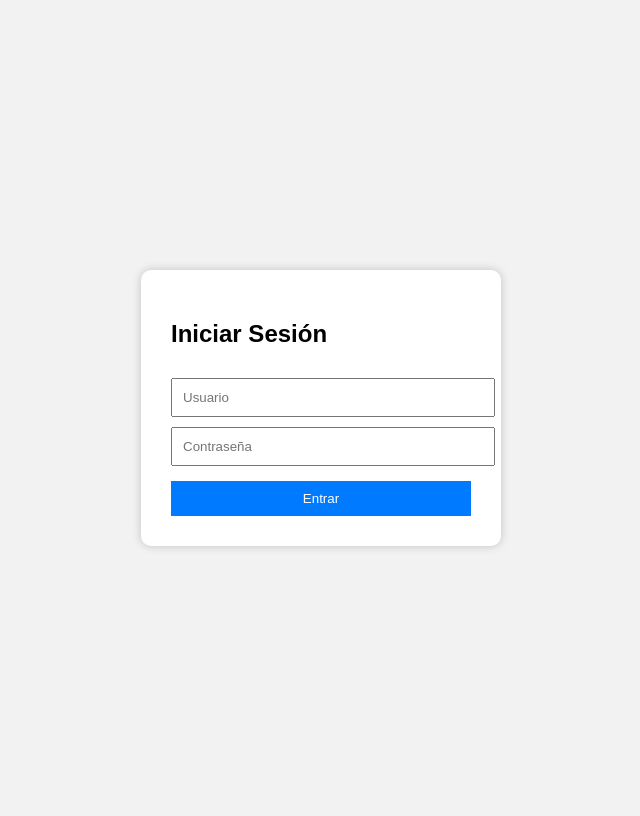
After one commit to bioenergypty-dev/facerecognition, a Flask app: page /login in a window 1280 px wide. The commit adds this page. Shown: the whole page, without its empty margins (319-959 px from the left). Run offline with Flask 3, Linux system fonts and the light colour scheme.

Commit message:
Fix Render login session

```diff
--- a/app.py
+++ b/app.py
@@ -1,6 +1,7 @@
+from flask import Flask, render_template, request, jsonify, send_file, session, redirect, url_for, flash
+from functools import wraps
+from werkzeug.middleware.proxy_fix import ProxyFix
 
-from flask import Flask, render_template, request, jsonify, send_file, redirect, url_for, session
-app.secret_key = "supersecretkey"
 import os, cv2, csv, base64
 import numpy as np
 from datetime import datetime
@@ -17,156 +18,395 @@
 
 app = Flask(__name__)
 
+# ---------------- CONFIG RENDER ----------------
+
+app.wsgi_app = ProxyFix(app.wsgi_app, x_proto=1, x_host=1)
+
+app.secret_key = os.environ.get(
+    'SECRET_KEY',
+    'c0mfL1ctR3nd3r2026'
+)
+
+app.config['SESSION_COOKIE_HTTPONLY'] = True
+app.config['SESSION_COOKIE_SAMESITE'] = 'Lax'
+app.config['SESSION_COOKIE_SECURE'] = True
+app.config['REMEMBER_COOKIE_SECURE'] = True
+app.config['PREFERRED_URL_SCHEME'] = 'https'
+
+# ---------------- CREDENCIALES ----------------
+
 USERNAME = "admin"
 PASSWORD = "123456"
 
-@app.route("/login", methods=["GET", "POST"])
+SESION_RRHH = {}  # Estado RRHH
+
+BASE = os.path.dirname(os.path.abspath(__file__))
+DATA = os.path.join(BASE, "data")
+CAP = os.path.join(BASE, "capturas")
+
+CSV_RRHH = os.path.join(DATA, "empleados.csv")
+CSV_VIG = os.path.join(DATA, "registros_vigilancia.csv")
+
+os.makedirs(DATA, exist_ok=True)
+os.makedirs(os.path.join(CAP, "rrhh"), exist_ok=True)
+os.makedirs(os.path.join(CAP, "vigilancia"), exist_ok=True)
+
+# ---------------- AUTENTICACIÓN ----------------
+
+def login_required(func):
+    @wraps(func)
+    def wrapper(*args, **kwargs):
+        if not session.get('usuario'):
+            return redirect(url_for('login', next=request.path))
+        return func(*args, **kwargs)
+    return wrapper
+
+
+def validar_credenciales(usuario, password):
+
+    admin_user = os.environ.get('ADMIN_USER', USERNAME)
+    admin_password = os.environ.get('ADMIN_PASSWORD', PASSWORD)
+
+    # Admin principal
+    if usuario == admin_user and password == admin_password:
+        return True
+
+    # Usuarios RRHH
+    if os.path.exists(CSV_RRHH):
+        with open(CSV_RRHH, 'r', encoding='utf-8') as f:
+
+            for row in csv.DictReader(f):
+
+                if (
+                    row.get('usuario') == usuario
+                    and row.get('contraseña') == password
+                ):
+                    return True
+
+    return False
+
+
+@app.route('/login', methods=['GET', 'POST'])
 def login():
-    if request.method == "POST":
-        username = request.form.get("username")
-        password = request.form.get("password")
 
-        if username == USERNAME and password == PASSWORD:
-            session["logged_in"] = True
-            return redirect(url_for("home"))
+    if session.get('usuario'):
+        return redirect(url_for('index'))
 
-        return render_template("login.html", error="Usuario o contraseña incorrectos")
+    error = None
 
-    return render_template("login.html")
+    if request.method == 'POST':
 
-SESION_RRHH = {}  # Estado RRHH
-BASE = os.path.dirname(os.path.abspath(__file__))
-DATA = os.path.join(BASE,"data")
-CAP = os.path.join(BASE,"capturas")
-CSV_RRHH = os.path.join(DATA,"empleados.csv")
-CSV_VIG = os.path.join(DATA,"registros_vigilancia.csv")
+        usuario = request.form.get('username', '').strip()
+        password = request.form.get('password', '').strip()
 
-os.makedirs(DATA,exist_ok=True)
-os.makedirs(os.path.join(CAP,"rrhh"),exist_ok=True)
-os.makedirs(os.path.join(CAP,"vigilancia"),exist_ok=True)
+        if validar_credenciales(usuario, password):
 
-# -------------------- RUTAS --------------------
+            session['usuario'] = usuario
+
+            flash(
+                'Bienvenido, {}.'.format(usuario),
+                'success'
+            )
+
+            next_page = request.args.get('next')
+
+            if not next_page or next_page == '/login':
+                next_page = url_for('index')
+
+            return redirect(next_page)
+
+        error = 'Usuario o contraseña incorrectos.'
+
+    return render_template('login.html', error=error)
+
+
+@app.route('/logout')
+def logout():
+
+    session.clear()
+
+    flash(
+        'Has cerrado sesión con éxito.',
+        'success'
+    )
+
+    return redirect(url_for('login'))
+
+# ---------------- RUTAS ----------------
+
 @app.route("/")
-def home():
-    if not session.get("logged_in"):
-        return redirect(url_for("login"))
-
+@login_required
+def index():
     return render_template("index.html")
 
-@app.route("/logout")
-def logout():
-    session.clear()
-    return redirect(url_for("login"))
 
 @app.route("/rrhh")
+@login_required
 def rrhh():
     return render_template("rrhh.html")
 
+
 @app.route("/vigilancia")
+@login_required
 def vigilancia():
     return render_template("vigilancia.html")
 
+
 @app.route("/admin")
+@login_required
 def admin():
-    # Leer CSV RRHH
-    rrhh=[]
+
+    rrhh = []
+
     if os.path.exists(CSV_RRHH):
-        with open(CSV_RRHH,"r",encoding="utf-8") as f:
-            rrhh=list(csv.DictReader(f))
-    # Leer CSV Vigilancia
-    vig=[]
+
+        with open(CSV_RRHH, "r", encoding="utf-8") as f:
+            rrhh = list(csv.DictReader(f))
+
+    vig = []
+
     if os.path.exists(CSV_VIG):
-        with open(CSV_VIG,"r",encoding="utf-8") as f:
-            vig=list(csv.DictReader(f))
-    return render_template("admin.html", rrhh=rrhh, vig=vig)
+
+        with open(CSV_VIG, "r", encoding="utf-8") as f:
+            vig = list(csv.DictReader(f))
+
+    return render_template(
+        "admin.html",
+        rrhh=rrhh,
+        vig=vig
+    )
+
 
 @app.route("/download/<tipo>")
+@login_required
 def download(tipo):
-    if tipo=="rrhh" and os.path.exists(CSV_RRHH):
+
+    if tipo == "rrhh" and os.path.exists(CSV_RRHH):
         return send_file(CSV_RRHH, as_attachment=True)
-    if tipo=="vig" and os.path.exists(CSV_VIG):
+
+    if tipo == "vig" and os.path.exists(CSV_VIG):
         return send_file(CSV_VIG, as_attachment=True)
+
     return "Archivo no encontrado"
 
-# -------------------- RRHH --------------------
+# ---------------- RRHH ----------------
+
 @app.route("/rrhh_procesar", methods=["POST"])
+@login_required
 def rrhh_procesar():
+
     d = request.json
     u = d["usuario"]
+
     if u not in SESION_RRHH:
-        SESION_RRHH[u] = {"parp":0,"ojo":"abierto","capturas":0}
+
+        SESION_RRHH[u] = {
+            "parp": 0,
+            "ojo": "abierto",
+            "capturas": 0
+        }
 
     s = SESION_RRHH[u]
 
-    img_bytes = base64.b64decode(d["frame"].split(",",1)[1])
-    frame = cv2.imdecode(np.frombuffer(img_bytes,np.uint8),1)
+    img_bytes = base64.b64decode(
+        d["frame"].split(",", 1)[1]
+    )
+
+    frame = cv2.imdecode(
+        np.frombuffer(img_bytes, np.uint8),
+        1
+    )
 
     r = procesar(frame)
+
     if not r:
-        return jsonify({"estado":"❌ ROSTRO NO DETECTADO"})
+        return jsonify({
+            "estado": "❌ ROSTRO NO DETECTADO"
+        })
 
     puntos, ear = r
-    ojo_actual = "cerrado" if ear < 0.23 else "abierto"
 
-    if ojo_actual=="cerrado" and s["ojo"]=="abierto":
-        s["parp"] +=1
-    s["ojo"]=ojo_actual
+    ojo_actual = (
+        "cerrado"
+        if ear < 0.23
+        else "abierto"
+    )
 
-    if s["parp"]<3:
-        return jsonify({"estado":f"PARPADEOS {s['parp']}/3","puntos":puntos})
-    if ojo_actual!="abierto":
-        return jsonify({"estado":"✔ VIDA CONFIRMADA - ABRA LOS OJOS","puntos":puntos})
+    if ojo_actual == "cerrado" and s["ojo"] == "abierto":
+        s["parp"] += 1
 
-    if s["capturas"]<5:
-        ahora=datetime.now()
-        ruta_usuario=os.path.join(CAP,"rrhh",u)
-        os.makedirs(ruta_usuario,exist_ok=True)
-        nombre_img=f"{ahora.strftime('%Y%m%d_%H%M%S')}_{s['capturas']+1}.jpg"
-        cv2.imwrite(os.path.join(ruta_usuario,nombre_img),frame)
-        s["capturas"] +=1
+    s["ojo"] = ojo_actual
+
+    if s["parp"] < 3:
+
+        return jsonify({
+            "estado": f"PARPADEOS {s['parp']}/3",
+            "puntos": puntos
+        })
+
+    if ojo_actual != "abierto":
+
+        return jsonify({
+            "estado": "✔ VIDA CONFIRMADA - ABRA LOS OJOS",
+            "puntos": puntos
+        })
+
+    if s["capturas"] < 5:
+
+        ahora = datetime.now()
+
+        ruta_usuario = os.path.join(
+            CAP,
+            "rrhh",
+            u
+        )
+
+        os.makedirs(ruta_usuario, exist_ok=True)
+
+        nombre_img = (
+            f"{ahora.strftime('%Y%m%d_%H%M%S')}_"
+            f"{s['capturas']+1}.jpg"
+        )
+
+        cv2.imwrite(
+            os.path.join(ruta_usuario, nombre_img),
+            frame
+        )
+
+        s["capturas"] += 1
 
         existe = os.path.exists(CSV_RRHH)
-        with open(CSV_RRHH,"a",newline="",encoding="utf-8") as f:
+
+        with open(
+            CSV_RRHH,
+            "a",
+            newline="",
+            encoding="utf-8"
+        ) as f:
+
             w = csv.writer(f)
+
             if not existe:
-                w.writerow(["usuario","contraseña","nombre","apellidos","fecha_nacimiento","fecha_alta","cargo","hora","coordenadas"])
+
+                w.writerow([
+                    "usuario",
+                    "contraseña",
+                    "nombre",
+                    "apellidos",
+                    "fecha_nacimiento",
+                    "fecha_alta",
+                    "cargo",
+                    "hora",
+                    "coordenadas"
+                ])
+
             w.writerow([
-                u,d["password"],d["nombre"],d["apellidos"],d["nacimiento"],
-                ahora.date(),d["cargo"],ahora.strftime("%H:%M:%S"),puntos
+                u,
+                d["password"],
+                d["nombre"],
+                d["apellidos"],
+                d["nacimiento"],
+                ahora.date(),
+                d["cargo"],
+                ahora.strftime("%H:%M:%S"),
+                puntos
             ])
-        return jsonify({"estado":f"✅ CAPTURA {s['capturas']}/5 REGISTRADA","puntos":puntos})
 
-    return jsonify({"estado":"✅ REGISTRO COMPLETO","puntos":puntos})
+        return jsonify({
+            "estado": f"✅ CAPTURA {s['capturas']}/5 REGISTRADA",
+            "puntos": puntos
+        })
 
-# -------------------- VIGILANCIA --------------------
+    return jsonify({
+        "estado": "✅ REGISTRO COMPLETO",
+        "puntos": puntos
+    })
+
+# ---------------- VIGILANCIA ----------------
+
 @app.route("/vig_procesar", methods=["POST"])
+@login_required
 def vig_procesar():
+
     d = request.json
-    img_bytes = base64.b64decode(d["frame"].split(",",1)[1])
-    frame = cv2.imdecode(np.frombuffer(img_bytes,np.uint8),1)
+
+    img_bytes = base64.b64decode(
+        d["frame"].split(",", 1)[1]
+    )
+
+    frame = cv2.imdecode(
+        np.frombuffer(img_bytes, np.uint8),
+        1
+    )
 
     r = procesar(frame)
-    pts=None
-    estado="❌ INCORRECTO"
+
+    pts = None
+    estado = "❌ INCORRECTO"
 
     if r:
-        pts,_ = r
+
+        pts, _ = r
+
         estado = "✅ " + d["evento"] + " CORRECTA"
 
-        ruta_usuario=os.path.join(CAP,"vigilancia",d["usuario"])
-        os.makedirs(ruta_usuario,exist_ok=True)
-        nombre_img=datetime.now().strftime("%Y%m%d_%H%M%S")+".jpg"
-        cv2.imwrite(os.path.join(ruta_usuario,nombre_img),frame)
+        ruta_usuario = os.path.join(
+            CAP,
+            "vigilancia",
+            d["usuario"]
+        )
+
+        os.makedirs(ruta_usuario, exist_ok=True)
+
+        nombre_img = datetime.now().strftime(
+            "%Y%m%d_%H%M%S"
+        ) + ".jpg"
+
+        cv2.imwrite(
+            os.path.join(ruta_usuario, nombre_img),
+            frame
+        )
 
         existe = os.path.exists(CSV_VIG)
-        with open(CSV_VIG,"a",newline="",encoding="utf-8") as f:
-            w=csv.writer(f)
+
+        with open(
+            CSV_VIG,
+            "a",
+            newline="",
+            encoding="utf-8"
+        ) as f:
+
+            w = csv.writer(f)
+
             if not existe:
-                w.writerow(["usuario","evento","fecha"])
-            w.writerow([d["usuario"],d["evento"],datetime.now()])
+                w.writerow([
+                    "usuario",
+                    "evento",
+                    "fecha"
+                ])
 
-    return jsonify({"estado":estado,"puntos":pts})
+            w.writerow([
+                d["usuario"],
+                d["evento"],
+                datetime.now()
+            ])
 
-if __name__=="__main__":
-    port = int(os.environ.get("PORT", 5000))
-    app.run(host="0.0.0.0", port=port, debug=False)
+    return jsonify({
+        "estado": estado,
+        "puntos": pts
+    })
+
+
+# ---------------- MAIN ----------------
+
+if __name__ == "__main__":
+
+    port = int(
+        os.environ.get("PORT", 5000)
+    )
+
+    app.run(
+        host="0.0.0.0",
+        port=port,
+        debug=False
+    )
--- /dev/null
+++ b/templates/login.html
@@ -0,0 +1,60 @@
+<!DOCTYPE html>
+<html>
+<head>
+    <title>Login</title>
+    <style>
+        body{
+            font-family: Arial;
+            background:#f2f2f2;
+            display:flex;
+            justify-content:center;
+            align-items:center;
+            height:100vh;
+        }
+
+        .login-box{
+            background:white;
+            padding:30px;
+            border-radius:10px;
+            width:300px;
+            box-shadow:0 0 10px rgba(0,0,0,.2);
+        }
+
+        input{
+            width:100%;
+            padding:10px;
+            margin-top:10px;
+        }
+
+        button{
+            width:100%;
+            padding:10px;
+            margin-top:15px;
+            background:#007bff;
+            color:white;
+            border:none;
+        }
+
+        .error{
+            color:red;
+        }
+    </style>
+</head>
+<body>
+
+<div class="login-box">
+    <h2>Iniciar Sesión</h2>
+
+    {% if error %}
+        <p class="error">{{ error }}</p>
+    {% endif %}
+
+    <form method="POST">
+        <input type="text" name="username" placeholder="Usuario" required>
+        <input type="password" name="password" placeholder="Contraseña" required>
+        <button type="submit">Entrar</button>
+    </form>
+</div>
+
+</body>
+</html>
```
Also changed, not shown: templates/admin.html (+7 -1 lines), templates/index.html (+8 -0 lines), templates/rrhh.html (+7 -1 lines), templates/vigilancia.html (+7 -1 lines).
